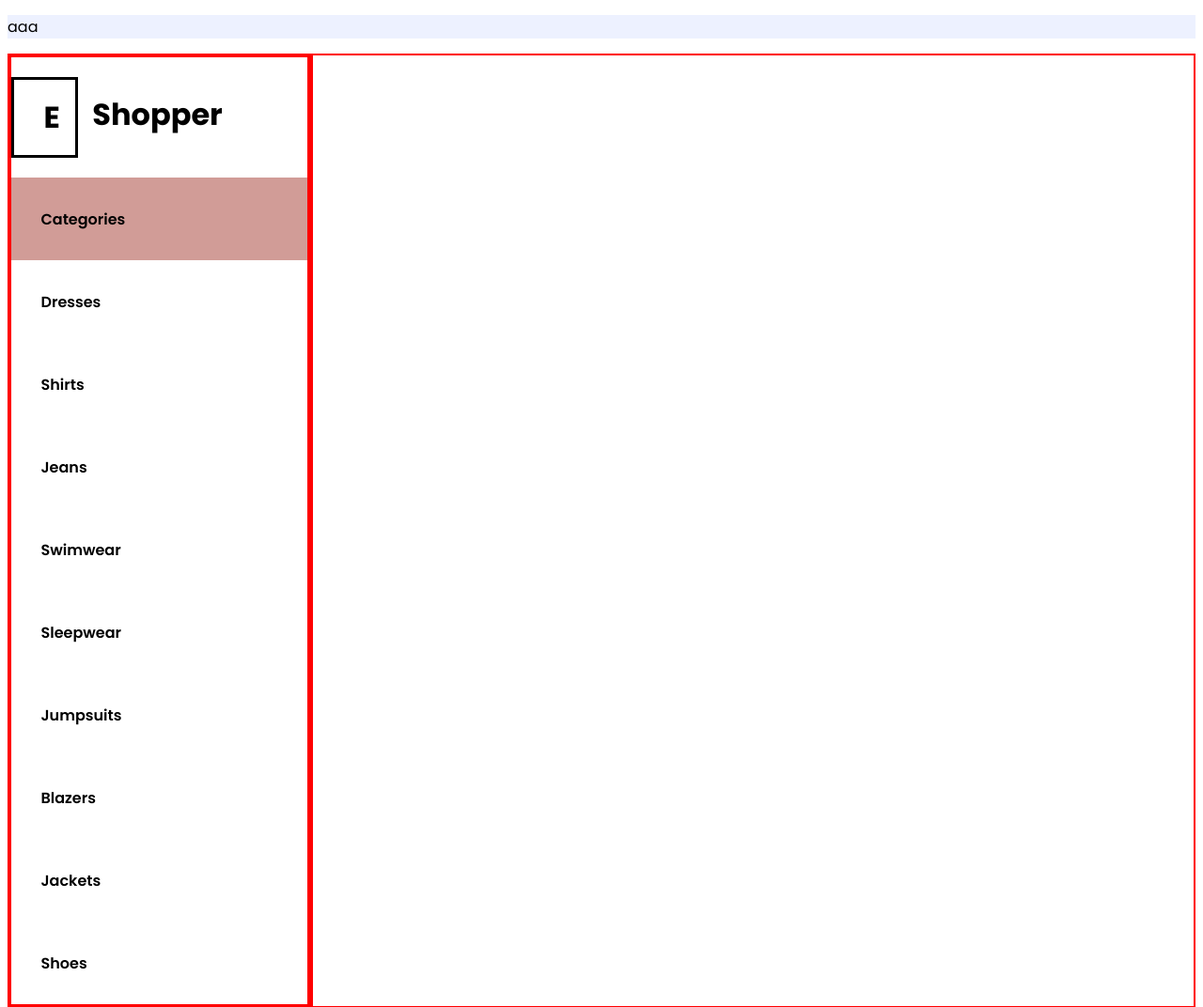
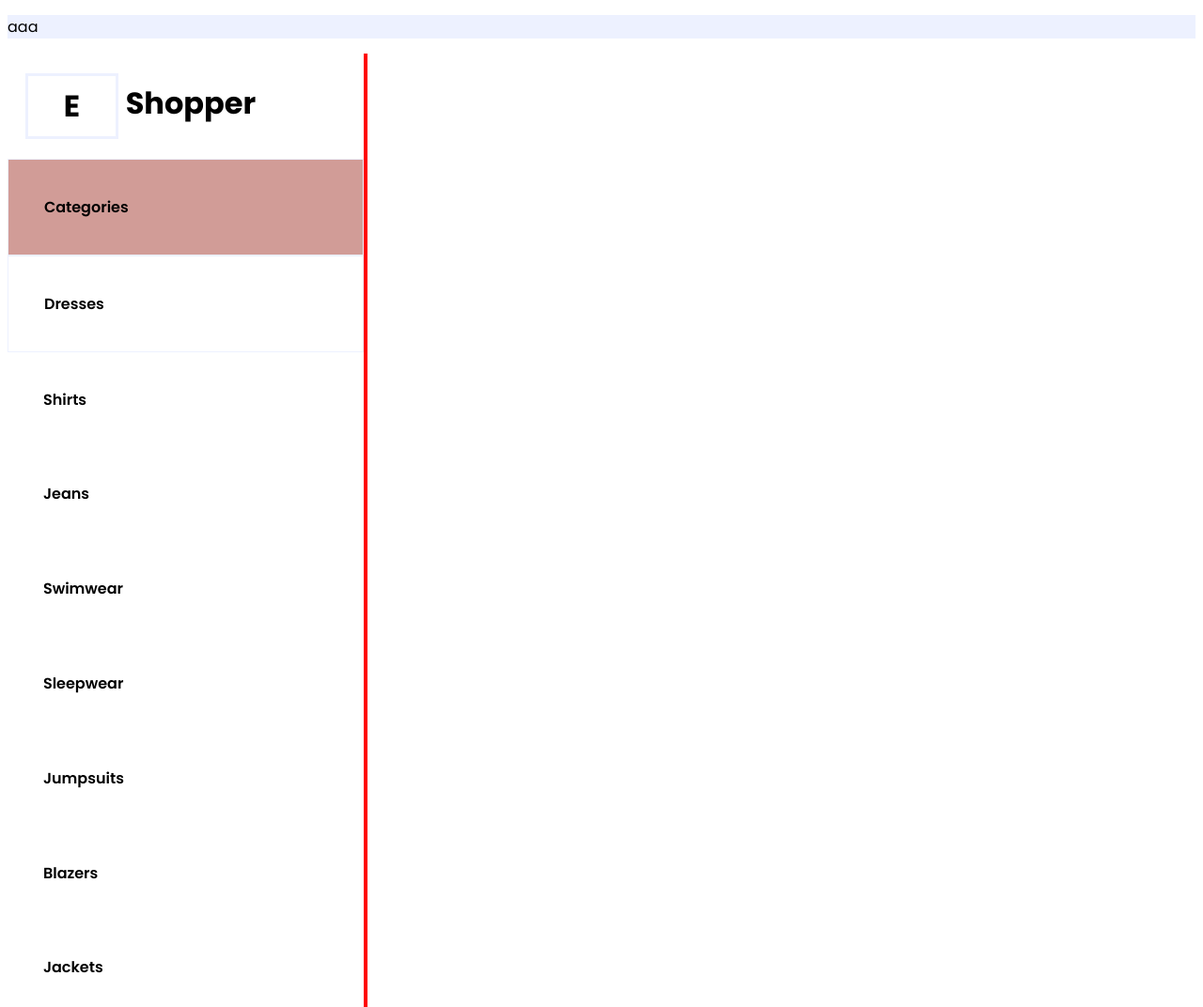
Before and after one commit to zcine/site-eshoper, a plain HTML site: page index.html in a window 1280 px wide. Shown: the top 1072 px of the page at 94% size. Drawn offline with Linux system fonts and the light colour scheme.

Commit message:
SERÁ????

```diff
--- a/assets/css/estilo.css
+++ b/assets/css/estilo.css
@@ -17,13 +17,11 @@ header{
 
 /*Robinson*/
 #TelaDeInicio{
-    border: solid red 2px;
     display: flex;
 }
 
 #Robinson-esquerda{
-    border: solid red 2px;
-    width: 25%;
+    width: 30%;
 }
 #Robinson-direita{
     border: solid red 2px;
@@ -32,12 +30,16 @@ header{
     display: flex;
 }
 .TituloDaLogo{
-    padding: 5%;
+    padding: 2%;
+    font-size: 32px;
 }
 .IconeDaLogo{
-    padding: 5%;
+    padding: 2%;
+    font-size: 32px;
     padding-left: 10%;
-    border: solid ;
+    padding-right: 10%;
+    margin-left: 5%;
+    border:  #edf1ff solid ;
 }
 #MenuDeOpcoes{
     display: grid;
@@ -49,6 +51,7 @@ header{
     font-style: normal;
     color: black;
     text-decoration: none;
+    border: #edf1ff solid 1px;
 }
 .Opcao{
     padding: 10%;
@@ -62,12 +65,11 @@ input[type="radio"] {
     display: none;
 }
 input[type="radio"]:checked + .Secao {
-background-color: #d19c97;}
+    background-color: #d19c97;
+}
 input[type="radio"]:checked ~ .Opcao {
     display: block;
-}
-.Opcao {
-    display: none;
+
 }
 
 /*Letícia*/
```
